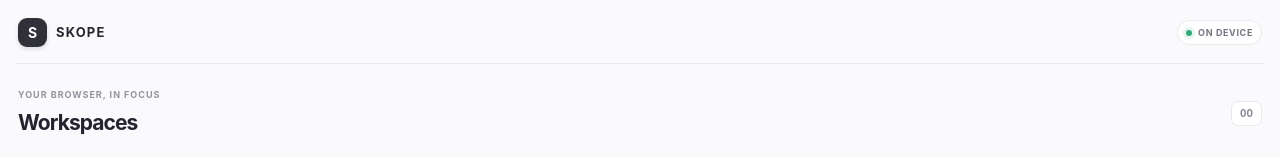
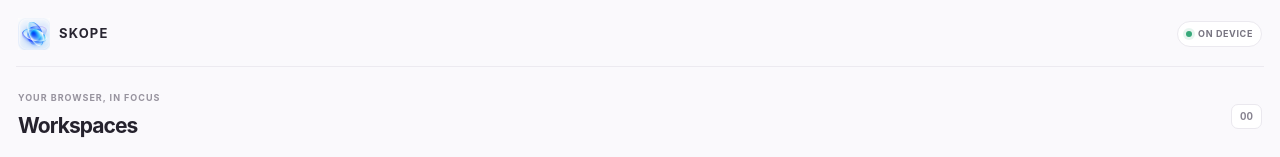
Before and after one commit to SKOPE-ORG/SKOPE, a React (Vite) app: page / in a window 1280 px wide. Shown: the top 157 px of the page. Built offline with nearby package versions, Linux system fonts and the light colour scheme.

Commit message:
feat: Chrome Extension 공식 로고 적용 (#8)

```diff
--- a/index.html
+++ b/index.html
@@ -4,6 +4,7 @@
     <meta charset="UTF-8" />
     <meta name="viewport" content="width=device-width, initial-scale=1.0" />
     <meta name="theme-color" content="#faf9fc" />
+    <link rel="icon" type="image/png" sizes="32x32" href="/icons/icon-32.png" />
     <title>SKOPE — Workspace Manager</title>
   </head>
   <body>
--- a/src/App.css
+++ b/src/App.css
@@ -32,16 +32,11 @@
 }
 
 .brand-mark {
-  display: grid;
-  width: 29px;
-  height: 29px;
-  place-items: center;
-  border-radius: 9px;
-  color: #fff;
-  background: #303039;
-  font-size: 14px;
-  font-weight: 750;
-  box-shadow: 0 2px 4px rgb(31 30 36 / 14%);
+  display: block;
+  width: 32px;
+  height: 32px;
+  flex: 0 0 32px;
+  object-fit: contain;
 }
 
 .brand-name {
--- a/src/App.tsx
+++ b/src/App.tsx
@@ -184,8 +184,8 @@ function App() {
     <main className="app-shell">
       <header className="topbar">
         <div className="brand-lockup">
-          <span className="brand-mark" aria-hidden="true">S</span>
-          <span className="brand-name">SKOPE</span>
+          <img className="brand-mark" src="/icons/skope-logo.png" alt="SKOPE" width={32} height={32} />
+          <span className="brand-name" aria-hidden="true">SKOPE</span>
         </div>
         <div className="storage-pill" title={storageReady ? 'Saved in Chrome on this device' : 'Chrome storage is not ready'}>
           <span className={`status-dot ${storageReady ? 'is-connected' : ''}`} aria-hidden="true" />
```
Also changed, not shown: public/manifest.json.
